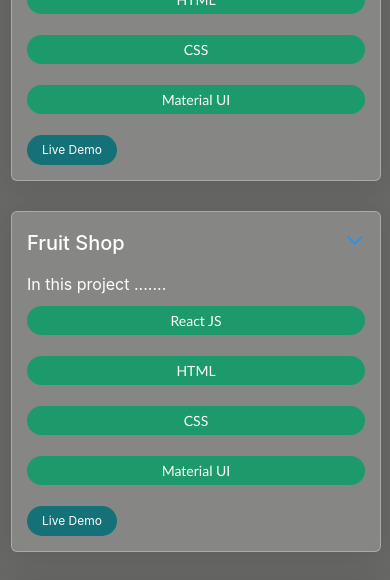
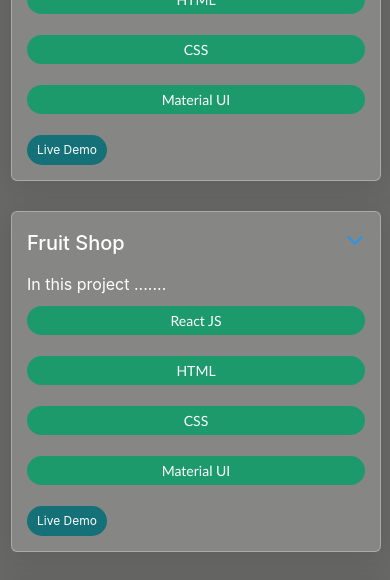
Before and after one commit to YaragattiPraveen/pby37-portfolio, a React (Create React App) app: page / in a window 390 px wide. Shown: the part 3820-4400 px from the top of the page. Built offline with nearby package versions, Linux system fonts and the light colour scheme.

Commit message:
Font size is changed for button

```diff
--- a/src/Components/Projects/Project.css
+++ b/src/Components/Projects/Project.css
@@ -96,7 +96,7 @@
         margin: 15px 5px;
     }
     .live-demo{
-        padding: 6px 15px;
+        padding: 6px 10px;
         font-size: 12px;
     }
 }
```
